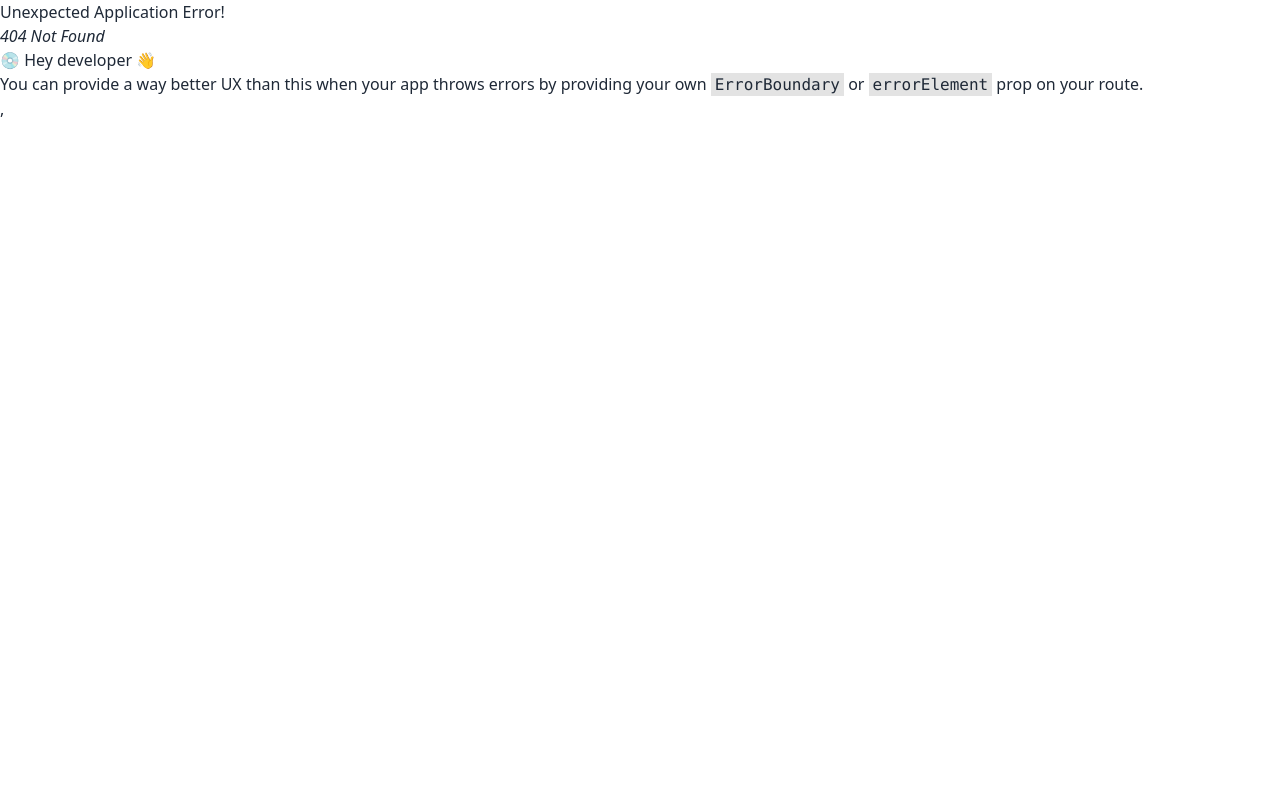
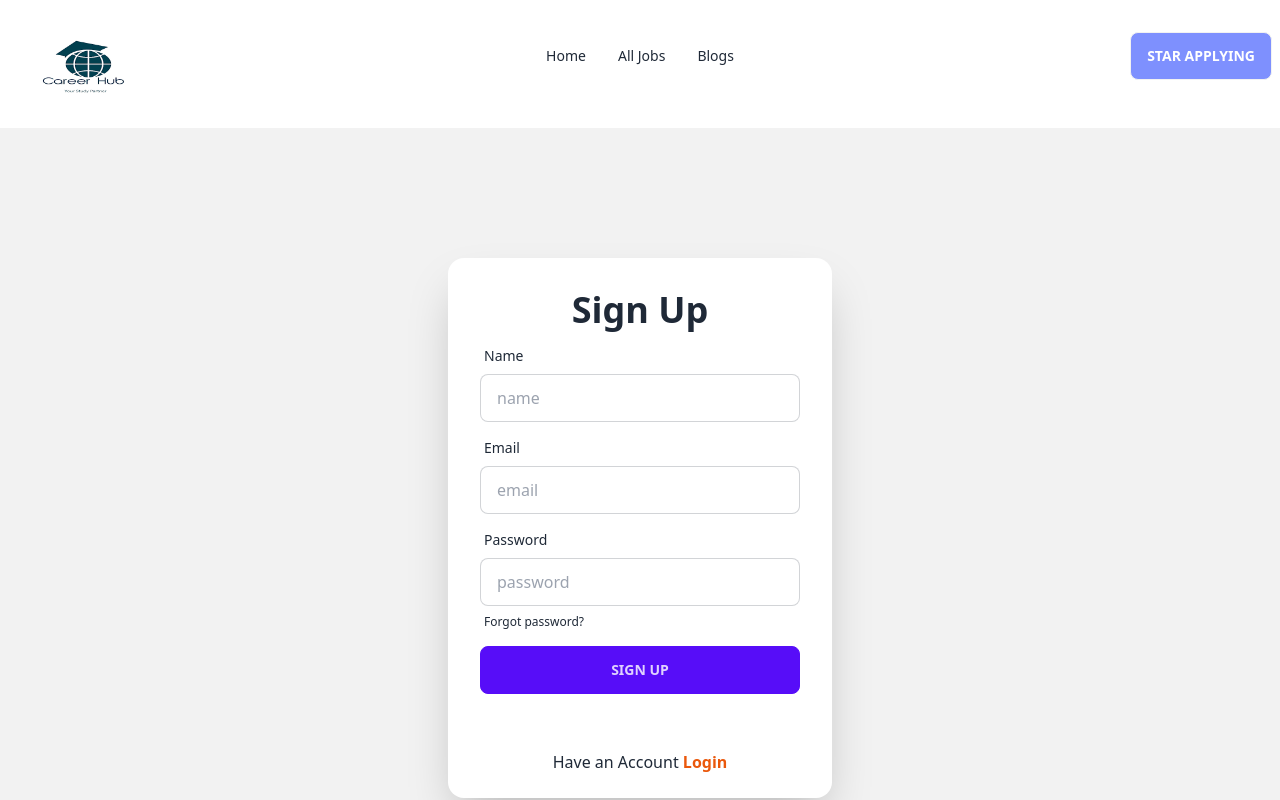
Before and after one commit to Rajib4375/b8a11-client-side-Rajib4375, a React (Vite) app: page /signup in a window 1280 px wide. Before the commit this address had no page. Shown: the top 800 px of the page. Built offline with nearby package versions, Linux system fonts and the light colour scheme; no server answers.

Commit message:
added firebase setting and sing up form

```diff
--- a/package.json
+++ b/package.json
@@ -10,6 +10,7 @@
     "preview": "vite preview"
   },
   "dependencies": {
+    "firebase": "^10.5.2",
     "localforage": "^1.10.0",
     "match-sorter": "^6.3.1",
     "react": "^18.2.0",
--- /dev/null
+++ b/src/Pages/SignUp/SignUp.jsx
@@ -0,0 +1,66 @@
+import { useContext } from "react";
+import { Link } from "react-router-dom";
+import { AuthContext } from "../../Provider/Authprovider";
+
+const SignUp = () => {
+
+    const {createUser} = useContext(AuthContext);
+
+    const handleSignUp = event =>{
+        event.preventDefault();
+        const form = event.target;
+        const name = form.name.value;
+        const email =form.email.value;
+        const password = form.password.value;
+        console.log(name, email, password);
+
+        createUser(email, password)
+        .then(result =>{
+            const user = result.user;
+            console.log(user)
+        })
+        .catch(error =>console.log(error))
+    }
+
+
+    return (
+        <div className="hero min-h-screen bg-base-200 ">
+        <div className="hero-content flex-col lg:flex-row w-full">
+
+          <div className="card flex-shrink-0 w-full max-w-sm shadow-2xl bg-base-100">
+            <form onSubmit={handleSignUp} className="card-body ">
+            <h1 className="text-4xl text-center font-bold ">Sign Up</h1>
+              <div className="form-control">
+                <label className="label">
+                  <span className="label-text">Name</span>
+                </label>
+                <input type="text" placeholder="name" name="name" className="input input-bordered" required />
+              </div>
+              <div className="form-control">
+                <label className="label">
+                  <span className="label-text">Email</span>
+                </label>
+                <input type="email" placeholder="email" name="email" className="input input-bordered" required />
+              </div>
+              <div className="form-control">
+                <label className="label">
+                  <span className="label-text">Password</span>
+                </label>
+                <input type="password" placeholder="password" name="password" className="input input-bordered" required />
+                <label className="label">
+                  <a href="#" className="label-text-alt link link-hover">Forgot password?</a>
+                </label>
+              </div>
+              <div className="form-control ">
+
+                <input className="btn btn-primary" type="submit" value="Sign Up" />
+              </div>
+            </form>
+            <p className="my-6 text-center">Have an Account <Link className="text-orange-600 font-bold" to="/login">Login</Link></p>
+          </div>
+         </div>
+         </div>
+    );
+};
+
+export default SignUp;
--- /dev/null
+++ b/src/Provider/Authprovider.jsx
@@ -0,0 +1,49 @@
+/* eslint-disable react/prop-types */
+import { createContext, useEffect, useState } from "react";
+import { createUserWithEmailAndPassword, getAuth, onAuthStateChanged, signInWithEmailAndPassword } from "firebase/auth";
+import app from "../firebase/firebase.config";
+
+export const AuthContext = createContext();
+const auth = getAuth(app);
+
+const Authprovider = ({children}) => {
+
+    const [user, setUser] = useState(null);
+    const [loading, setLoading] = useState(true);
+
+    const createUser = (email, password) =>{
+        setLoading(true)
+        return createUserWithEmailAndPassword(auth, email, password);
+    };
+
+     const signIn =(email, password) =>{
+        setLoading(true);
+        return signInWithEmailAndPassword(auth, email, password);
+     }
+
+    useEffect(()=>{
+      const unSubScribe = onAuthStateChanged(auth, currentUser =>{
+            setUser(currentUser);
+            console.log('current user', currentUser);
+            setLoading(false);
+        });
+        return () =>{
+            return unSubScribe();
+        }
+    },[])
+
+    const authInfo = {
+        user,
+        loading,
+        createUser,
+        signIn
+
+    }
+    return (
+        <AuthContext.Provider value={authInfo}>
+            {children}
+        </AuthContext.Provider>
+    );
+};
+
+export default Authprovider;
--- /dev/null
+++ b/src/firebase/firebase.config.js
@@ -0,0 +1,18 @@
+// Import the functions you need from the SDKs you need
+import { initializeApp } from "firebase/app";
+// TODO: Add SDKs for Firebase products that you want to use
+// https://firebase.google.com/docs/web/setup#available-libraries
+
+// Your web app's Firebase configuration
+const firebaseConfig = {
+  apiKey:import.meta.env.VITE_apiKey,
+  authDomain:import.meta.env.VITE_authDomain,
+  projectId:import.meta.env.VITE_projectId,
+  storageBucket:import.meta.env.VITE_storageBucket,
+  messagingSenderId:import.meta.env.VITE_messagingSenderId,
+  appId:import.meta.env.VITE_appId
+};
+
+// Initialize Firebase
+const app = initializeApp(firebaseConfig);
+export default app;
--- a/src/main.jsx
+++ b/src/main.jsx
@@ -6,11 +6,14 @@
   RouterProvider,
 } from "react-router-dom";
 import router from './Routes/Routes.jsx';
+import Authprovider from './Provider/Authprovider';
 
 ReactDOM.createRoot(document.getElementById('root')).render(
   <div className='container mx-auto'>
     <React.StrictMode>
+    <Authprovider>
     <RouterProvider router={router} />
+    </Authprovider>
   </React.StrictMode>,
   </div>
 )
```
Also changed, not shown: src/Routes/Routes.jsx (+10 -0 lines), src/Pages/Login/Login.jsx (added), src/assets/careerhub-login logo.jpg (added), 1 other file (tests, documents, lock files or other folders).
